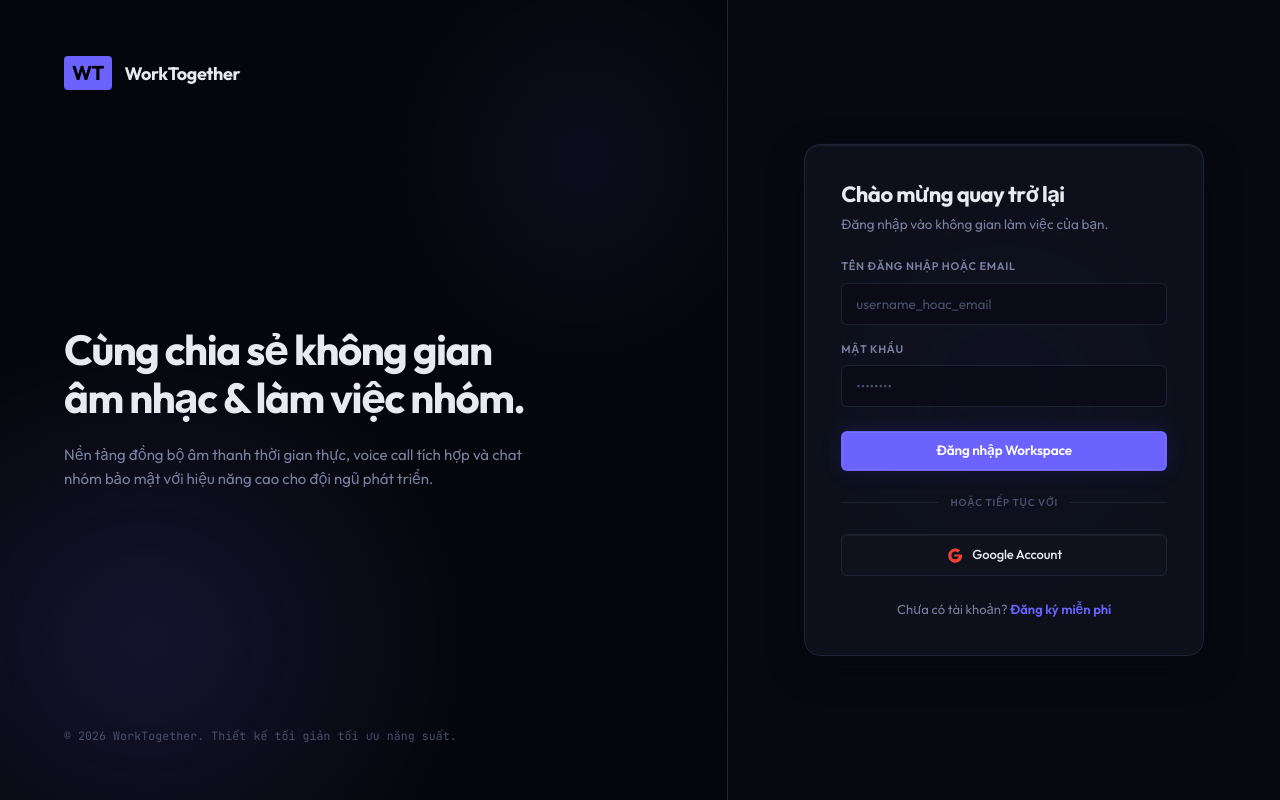
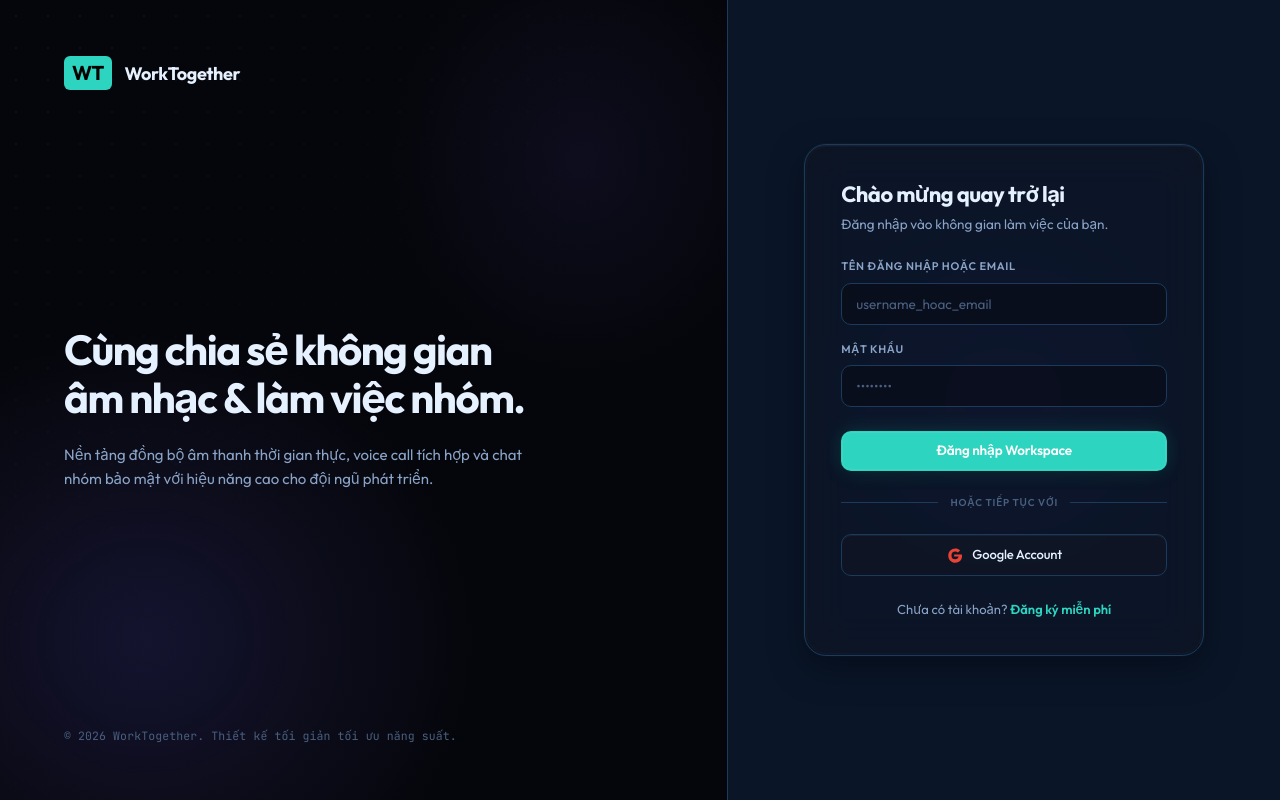
Before and after one commit to minuszk4/WorkTogether, an Angular app in the folder web-client/: page /auth in a window 1280 px wide. Built offline with nearby package versions, Linux system fonts and the light colour scheme.

Commit message:
feat(design): introduce Cool Ocean design tokens

```diff
--- a/web-client/src/design-tokens.css
+++ b/web-client/src/design-tokens.css
@@ -1,67 +1,83 @@
 /* ============================================================
    WorkTogether — Design Tokens
-   Dark-tech electric violet system. Locked palette.
+   Cool Ocean system. Dark navy base, teal-led gradient accent.
    ============================================================ */
 
 :root {
-  /* ── Backgrounds ─────────────────────────────────────────── */
-  --bg-primary:    #080910;
-  --bg-secondary:  #0d0f17;
-  --bg-surface:    #12141f;
-  --bg-hover:      #1a1d2e;
+  /* ── Backgrounds (deep ocean navy) ──────────────────────── */
+  --bg-base:       #0a1628;
+  --bg-primary:    #0a1628;   /* alias kept for components using old name */
+  --bg-surface:    #0f2240;
+  --bg-secondary:  #0f2240;   /* alias kept for components using old name */
+  --bg-elevated:   #163355;
+  --bg-hover:      #163355;   /* alias kept */
+  --bg-glass:      rgba(15, 34, 64, 0.6);
 
   /* ── Borders ─────────────────────────────────────────────── */
-  --border-color:  #1e2235;
-  --border-focus:  #3d4466;
+  --border-color:  #1b3a5c;
+  --border-focus:  #2dd4bf;
 
-  /* ── Accent ──────────────────────────────────────────────── */
-  --accent-primary: #6c63ff; /* electric violet with blue-shift */
-  --accent-hover:   #7c74ff;
-  --accent-dim:     rgba(108, 99, 255, 0.12);
-  --accent-glow:    0 0 20px rgba(108, 99, 255, 0.15);
-  --accent-glow-color: rgba(108, 99, 255, 0.15);
+  /* ── Accent (ocean gradient, teal-led) ───────────────────── */
+  --ocean-teal:    #2dd4bf;
+  --ocean-sky:     #38bdf8;
+  --ocean-indigo:  #6366f1;
+  --accent-primary:   #2dd4bf;
+  --accent-hover:     #34e0cc;
+  --accent-dim:       rgba(45, 212, 191, 0.12);
+  --accent-glow:      0 0 20px rgba(45, 212, 191, 0.18);
+  --accent-glow-color: rgba(45, 212, 191, 0.18);
+  --accent-gradient:  linear-gradient(135deg, #2dd4bf 0%, #38bdf8 50%, #6366f1 100%);
 
-  /* Keep legacy alias for components still using it */
-  --accent-alpha:   rgba(108, 99, 255, 0.12);
+  /* Legacy alias — temporary, removed after full migration (Task 16/20) */
+  --accent-alpha:   rgba(45, 212, 191, 0.12);
 
   /* ── Text ────────────────────────────────────────────────── */
-  --text-primary:   #e8eaf2;
-  --text-secondary: #7b80a0;
-  --text-muted:     #4a4f6a;
+  --text-primary:   #e6f1ff;
+  --text-secondary: #8aa4c8;
+  --text-muted:     #4a6080;
 
   /* ── Semantic ────────────────────────────────────────────── */
-  --success: #22c55e;
-  --warning: #f59e0b;
-  --danger:  #ef4444;
+  --success: #2dd4bf;
+  --warning: #fbbf24;
+  --danger:  #f87171;
 
   /* ── Typography ──────────────────────────────────────────── */
   --font-sans: 'Outfit', -apple-system, BlinkMacSystemFont, sans-serif;
   --font-mono: 'JetBrains Mono', monospace;
 
-  /* ── Radius ──────────────────────────────────────────────── */
-  --radius-sm:   4px;
-  --radius-md:   6px;
-  --radius-lg:   10px;
-  --radius-xl:   16px;
+  --text-display-size: 2rem;   /* 32px */
+  --text-lg-size:      1.25rem;/* 20px */
+  --text-md-size:      1rem;   /* 16px */
+  --text-sm-size:      0.875rem;/* 14px */
+  --text-xs-size:      0.75rem;/* 12px */
+  --leading-tight: 1.2;
+  --leading-normal: 1.5;
+
+  /* ── Radius (fresh, larger) ──────────────────────────────── */
+  --radius-sm:   6px;
+  --radius-md:   10px;
+  --radius-lg:   14px;
+  --radius-xl:   22px;
   --radius-full: 9999px;
 
   /* ── Motion ──────────────────────────────────────────────── */
   --ease-out-expo: cubic-bezier(0.16, 1, 0.3, 1);
-  --transition-fast:   all 0.15s cubic-bezier(0.16, 1, 0.3, 1);
-  --transition-normal: all 0.25s cubic-bezier(0.16, 1, 0.3, 1);
-  --transition-slow:   all 0.4s  cubic-bezier(0.16, 1, 0.3, 1);
+  --transition-fast:   all 0.15s var(--ease-out-expo);
+  --transition-normal: all 0.25s var(--ease-out-expo);
+  --transition-slow:   all 0.4s  var(--ease-out-expo);
+  --transition-panel:  all 0.28s var(--ease-out-expo);
 
-  /* ── Shadows (bg-hue tinted, never pure black, linear-clean) ────── */
-  --shadow-sm: 0 1px 3px rgba(4, 5, 14, 0.5);
-  --shadow-md: 0 4px 12px rgba(4, 5, 14, 0.6);
-  --shadow-lg: 0 12px 32px rgba(4, 5, 14, 0.7), 0 0 0 1px rgba(108, 99, 255, 0.04);
-  --shadow-accent: 0 0 20px rgba(108, 99, 255, 0.2), 0 4px 12px rgba(4, 5, 14, 0.6);
+  /* ── Shadows (bg-hue tinted) ─────────────────────────────── */
+  --shadow-sm: 0 1px 3px rgba(4, 10, 22, 0.5);
+  --shadow-md: 0 4px 12px rgba(4, 10, 22, 0.6);
+  --shadow-lg: 0 12px 32px rgba(4, 10, 22, 0.7), 0 0 0 1px rgba(45, 212, 191, 0.04);
+  --shadow-accent: 0 0 20px rgba(45, 212, 191, 0.2), 0 4px 12px rgba(4, 10, 22, 0.6);
 
-  /* ── Double-Bezel Card borders ───────────────────────────── */
+  /* ── Bezels ──────────────────────────────────────────────── */
   --inner-bezel: inset 0 1px 0 0 rgba(255, 255, 255, 0.05);
   --outer-bezel: 0 0 0 1px var(--border-color);
 
-  /* ── Z-index scale ────────────────────────────────────────── */
+  /* ── Z-index scale ───────────────────────────────────────── */
   --z-base:    1;
   --z-overlay: 100;
   --z-modal:   200;
```
